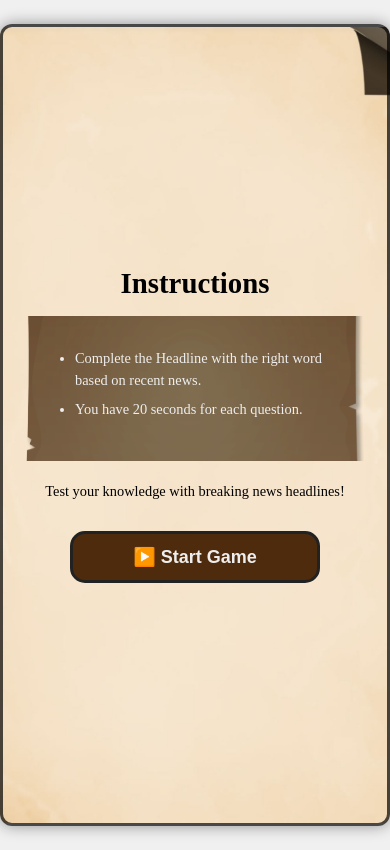
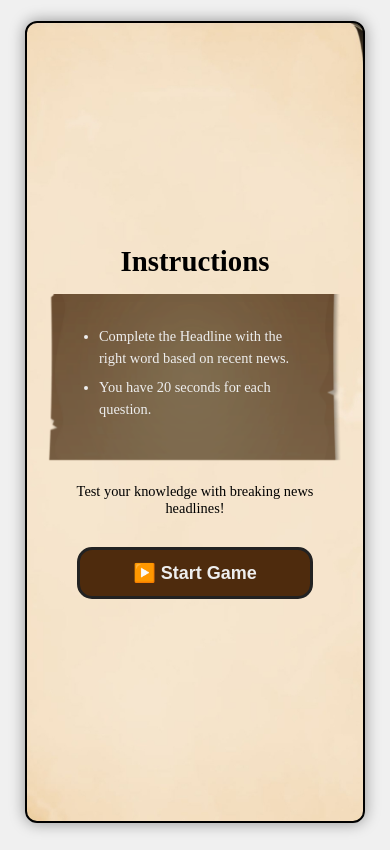
Before and after one commit to Kalmeshwar27/headlinesreact, a React (Create React App) app: page / in a window 390 px wide. Built offline with nearby package versions, Linux system fonts and the light colour scheme.

Commit message:
updated code

```diff
--- a/src/App.css
+++ b/src/App.css
@@ -794,13 +794,14 @@ body {
 }
 
 @media (max-width: 480px) {
-  @media(max-width: 00px) {
+
   .start-screen {
     border: 2px solid #000;
     margin: 1rem auto;
     padding: 1rem;
+    width: 100%;
+  max-width: 340px;
   }
-}
 
   .start-screen h1 {
     font-size: 1.8rem;
@@ -817,7 +818,7 @@ body {
   .container {
     padding: 1rem;
     width: 100%;
-  max-width: 350px;
+  max-width: 340px;
   }
 
   .headline-header {
```
